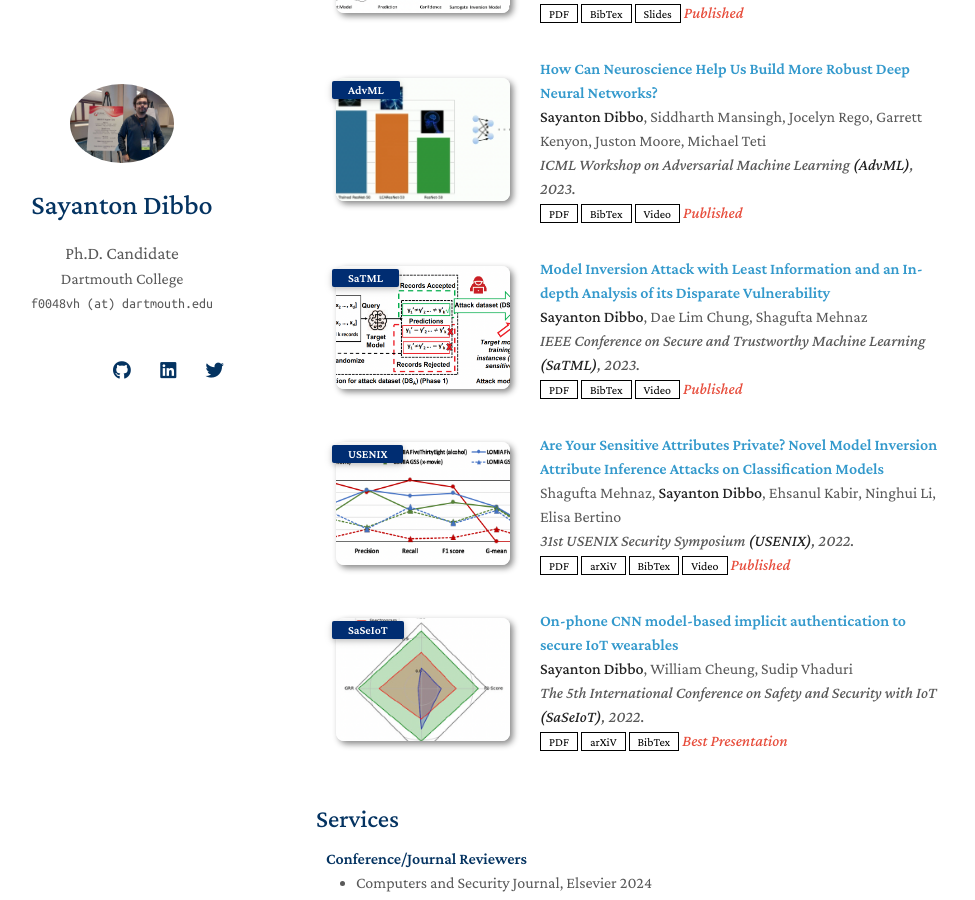
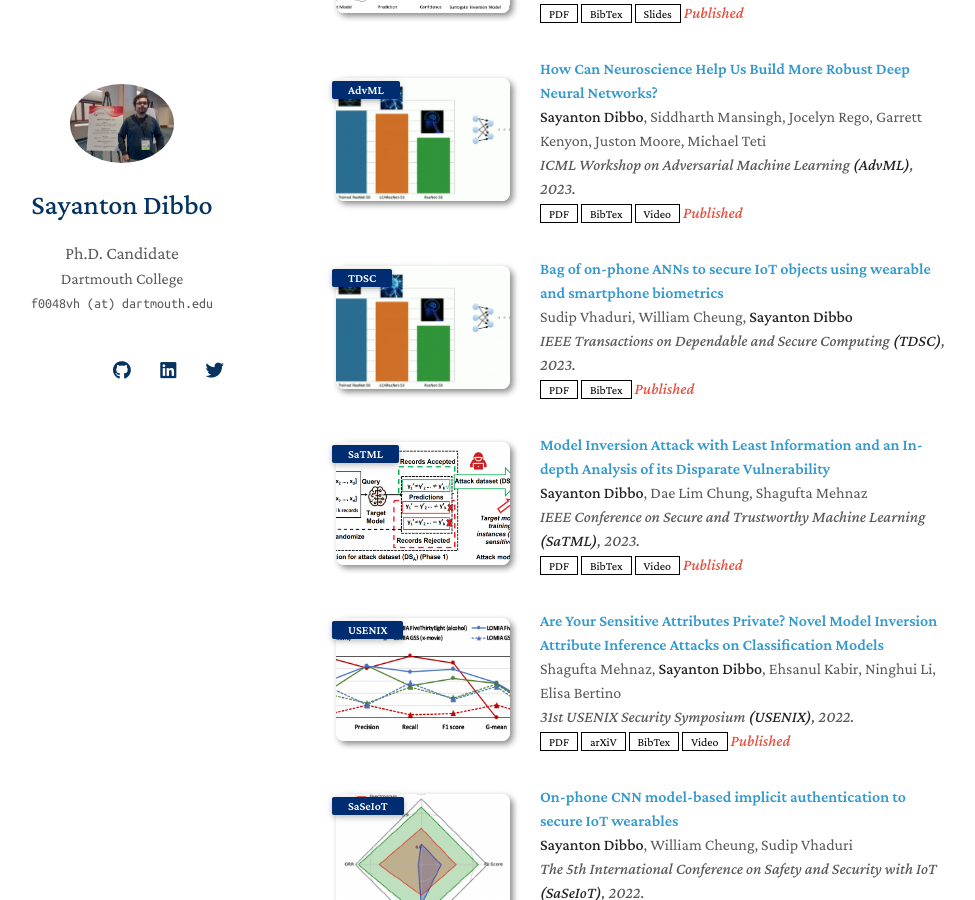
Before and after one commit to SayantonDibbo/SayantonDibbo.github.io, a Jekyll site: the page built from index.md, in a window 1280 px wide and 900 px high, scrolled down 1458 px. Shown: the whole window, without its empty margins (154-1129 px from the left). Built offline with Jekyll 4.4.1, drawn with Linux system fonts in a browser that asks for light colours; nearby versions of some CDN libraries; a style sheet for code colours, icons or effects is not loaded; our own code applies the rules of GitHub Pages for plain Markdown files.

Commit message:
Update publications.yml

```diff
--- a/_data/publications.yml
+++ b/_data/publications.yml
@@ -32,8 +32,6 @@
     slide: https://csf2023.ieee-security.org/slides/Dibbo_CSF23_SoK-Model%20Inversion%20Attack%20Landscape-Taxonomy,%20Challenges,%20and%20Future%20Roadmap.pdf
     notes: Published
 
-
-
   - title: "How Can Neuroscience Help Us Build More Robust Deep Neural Networks?"
     authors:  <strong>Sayanton Dibbo</strong>, Siddharth Mansingh, Jocelyn Rego, Garrett Kenyon, Juston Moore, Michael Teti
     conference_short: AdvML
@@ -42,6 +40,15 @@
     bibtex: ./assets/files/advml_bibtex.txt
     image: ./assets/img/teaser_example_9.png
     presentation: https://icml.cc/virtual/2023/26109
+    notes: Published
+
+  - title: "Bag of on-phone ANNs to secure IoT objects using wearable and smartphone biometrics"
+    authors: Sudip Vhaduri, William Cheung, <strong>Sayanton Dibbo</strong>
+    conference_short: TDSC
+    conference: IEEE Transactions on Dependable and Secure Computing  <strong>(TDSC)</strong>, 2023.
+    pdf: https://ieeexplore.ieee.org/abstract/document/10106441
+    bibtex: ./assets/files/advml_bibtex.txt
+    image: ./assets/img/teaser_example_9.png
     notes: Published
 
   - title: "Model Inversion Attack with Least Information and an In-depth Analysis of its Disparate Vulnerability"
```
